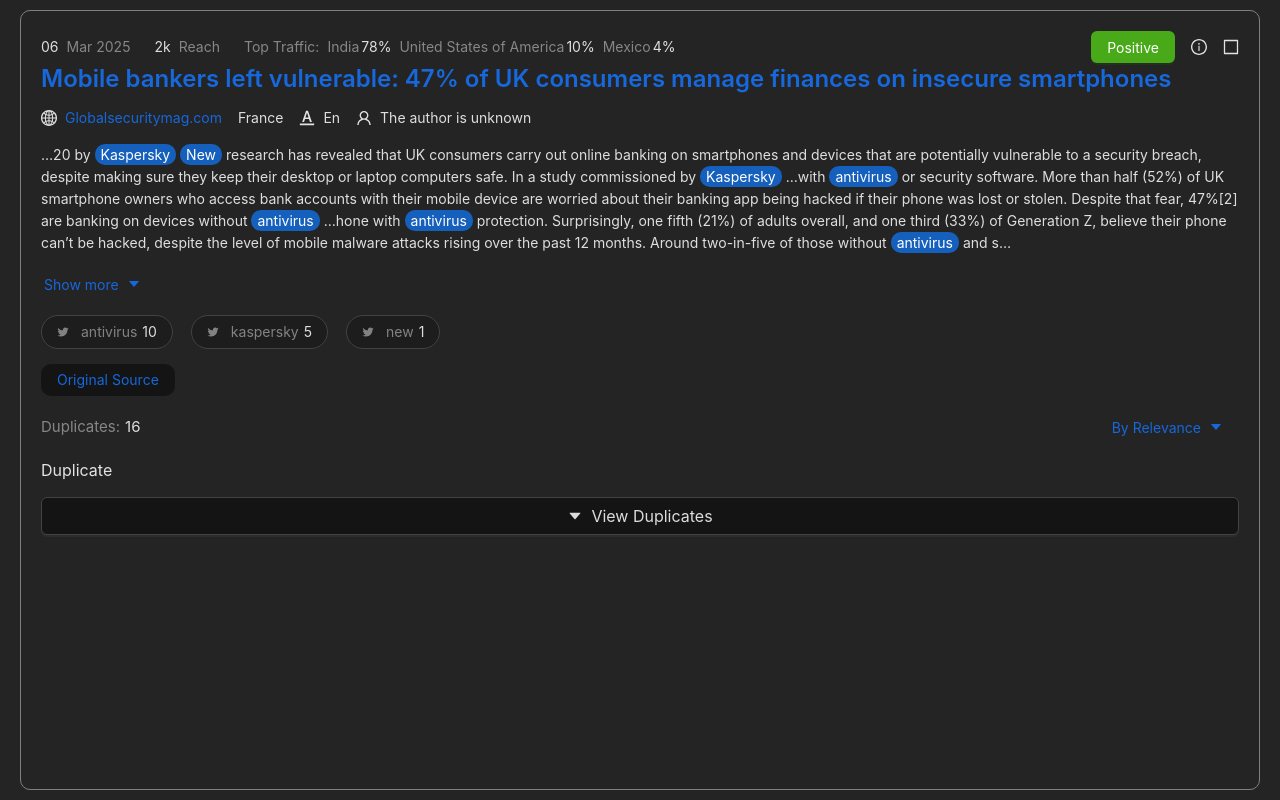
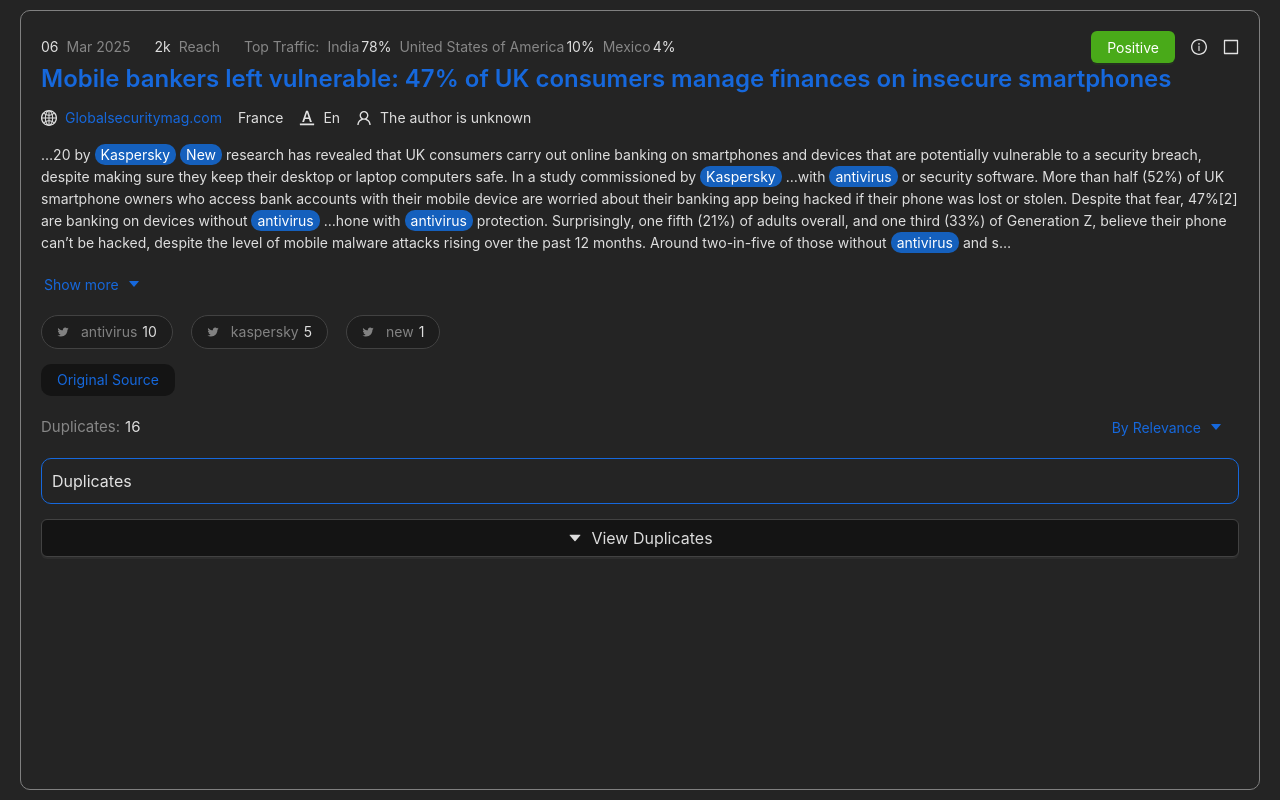
Before and after one commit to DragonRomeo/kaspersky-test, a React (Vite) app: page / in a window 1280 px wide. Built offline with nearby package versions, Linux system fonts and the light colour scheme.

Commit message:
refactor: move styles to consts

```diff
--- /dev/null
+++ b/src/common/style/consts.ts
@@ -0,0 +1,3 @@
+export const mainBorderColor = 'grey';
+export const mainBorderRadius = '10px';
+export const mainBlueColor = '#1668dc';
--- /dev/null
+++ b/src/components/news/duplicates/duplicates.style.ts
@@ -0,0 +1,7 @@
+import { mainBlueColor, mainBorderRadius } from '../../../common/style/consts';
+
+export const duplicatesContainerStyle = {
+  border: `1px solid ${mainBlueColor}`,
+  borderRadius: mainBorderRadius,
+  padding: '10px',
+};
--- /dev/null
+++ b/src/components/news/duplicates/duplicates.tsx
@@ -0,0 +1,13 @@
+import React from 'react';
+import { IData_SnippetNews } from '../../../common/interfaces/snippet-news';
+import { duplicatesContainerStyle } from './duplicates.style';
+
+interface Props {
+  data: IData_SnippetNews;
+}
+
+const Duplicates: React.FC<Props> = ({ data }) => {
+  return <div style={duplicatesContainerStyle}>Duplicates</div>;
+};
+
+export default Duplicates;
--- a/src/components/news/news.tsx
+++ b/src/components/news/news.tsx
@@ -19,6 +19,7 @@
   viewBtnStyle,
 } from './news.style';
 import DuplicatesCounter from './duplicates-counter/duplicates-counter';
+import Duplicates from './duplicates/duplicates';
 
 interface Props {
   data: IData_SnippetNews;
@@ -77,7 +78,8 @@
           {labels.SORTING.text}
         </Button>
       </Flex>
-      <div>Duplicate</div>
+      {/* <div>Duplicate</div> */}
+      <Duplicates data={data} />
       <Button
         variant='outlined'
         style={viewBtnStyle}
```
